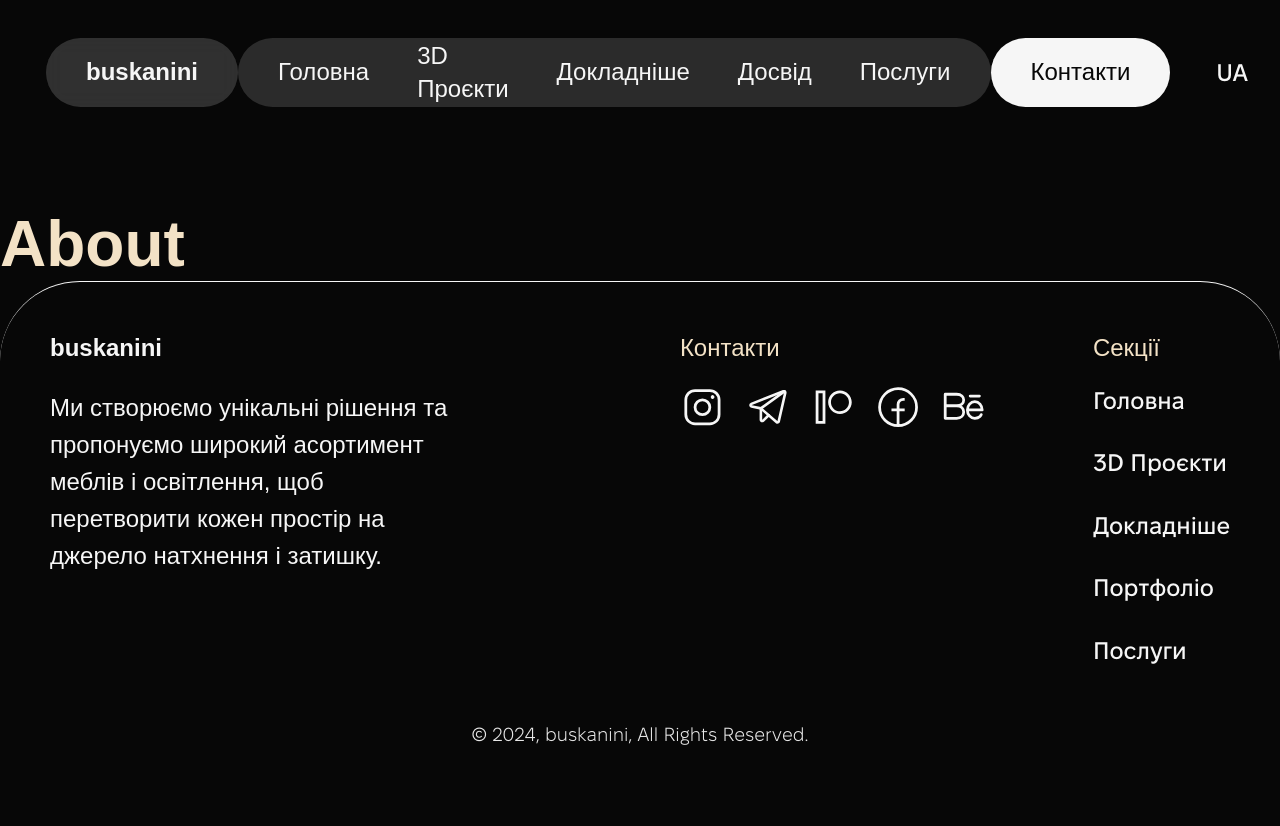
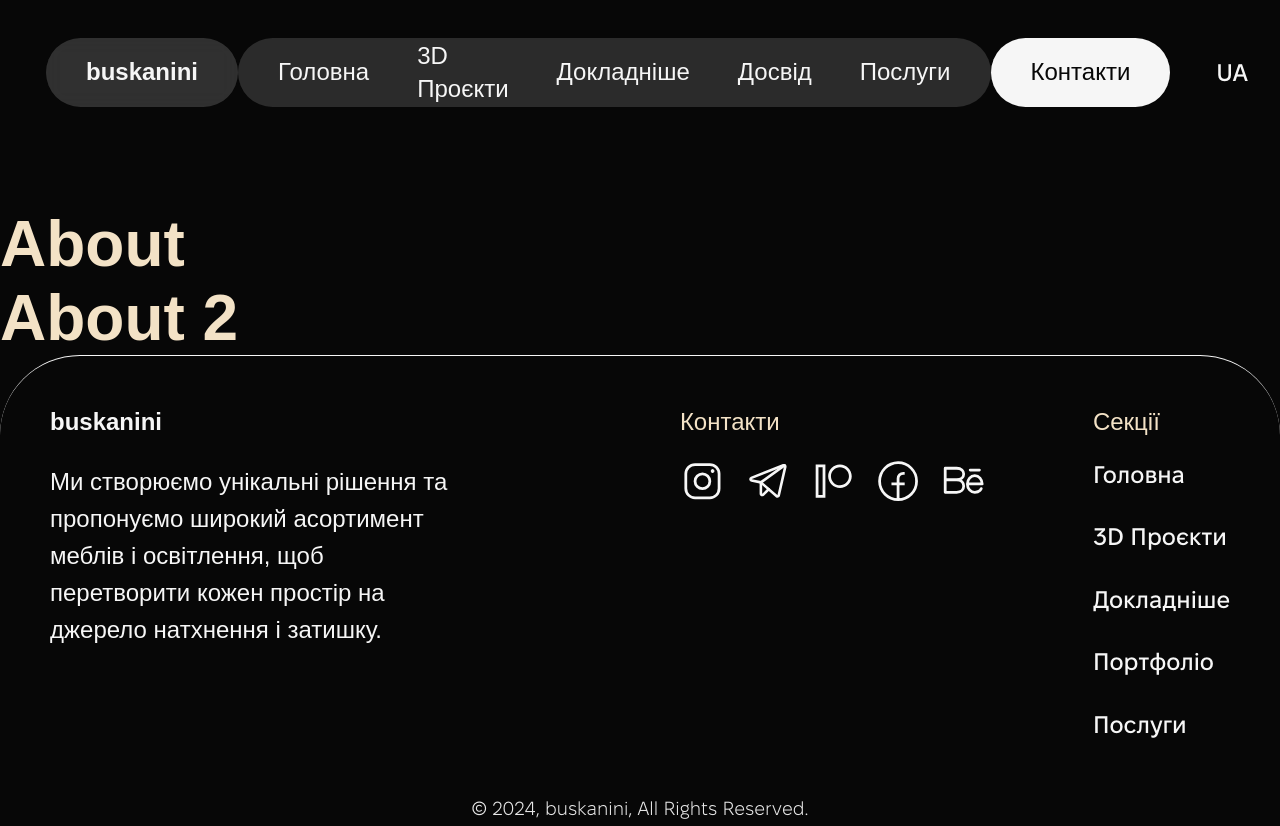
Before and after one commit to 998e8ae4412bd5b2ba618b40d23b3e2f/buskanini-fe, a Next.js app: page /en/about in a window 1280 px wide. Before the commit the page ends 800 px from the top, so only its background shows below. Built offline with nearby package versions, Linux system fonts and the light colour scheme; a web font is replaced by a local one.

Commit message:
added about 3

```diff
--- a/src/app/[locale]/about/page.tsx
+++ b/src/app/[locale]/about/page.tsx
@@ -10,6 +10,7 @@ const Page = () => {
                 <div></div>
             </section>
             <h1>About</h1>
+            <h2>About 2</h2>
         </>
     );
 };
```
